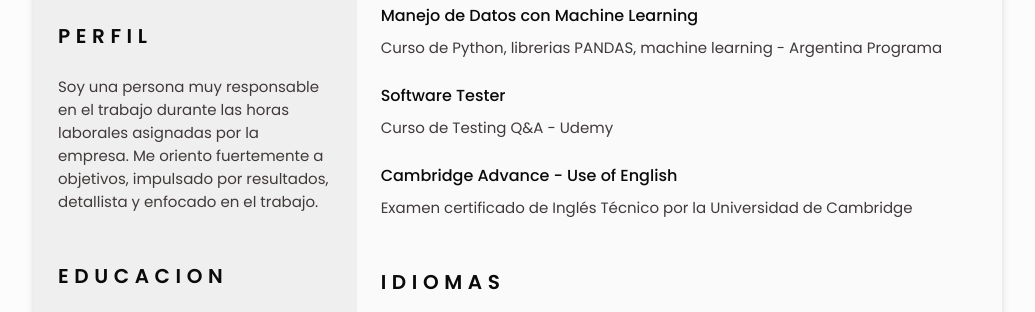
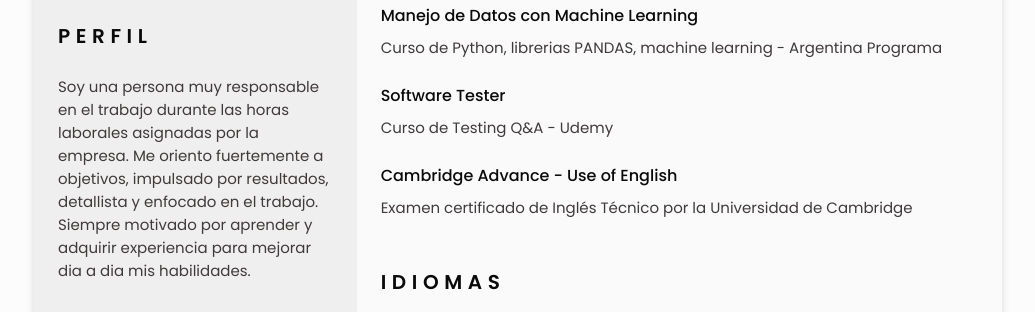
Before and after one commit to marianosalduna/CV-MSalduna, a plain HTML site: page index.html in a window 1280 px wide. Shown: the part 630-942 px from the top of the page, without its empty margins (122-1157 px from the left). Drawn offline with nearby package versions, Linux system fonts and the light colour scheme.

Commit message:
Update index.html

```diff
--- a/index.html
+++ b/index.html
@@ -118,7 +118,7 @@
                     <section class="profile section" id="profile">
                         <h2 class="section-title">Perfil</h2>
                         <p class="profile_description">
-                            Soy una persona muy responsable en el trabajo durante las horas laborales asignadas por la empresa. Me oriento fuertemente a objetivos, impulsado por resultados, detallista y enfocado en el trabajo.
+                            Soy una persona muy responsable en el trabajo durante las horas laborales asignadas por la empresa. Me oriento fuertemente a objetivos, impulsado por resultados, detallista y enfocado en el trabajo. Siempre motivado por aprender y adquirir experiencia para mejorar dia a dia mis habilidades.
                         </p>
                     </section>
 
```
